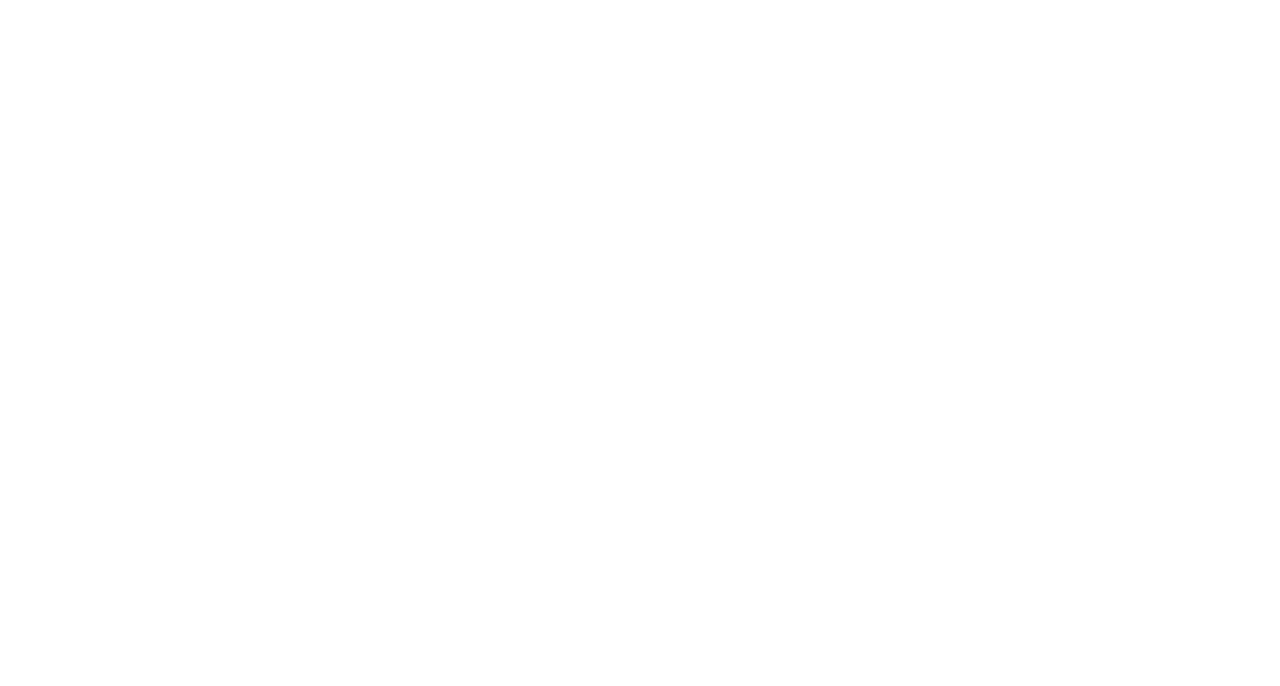
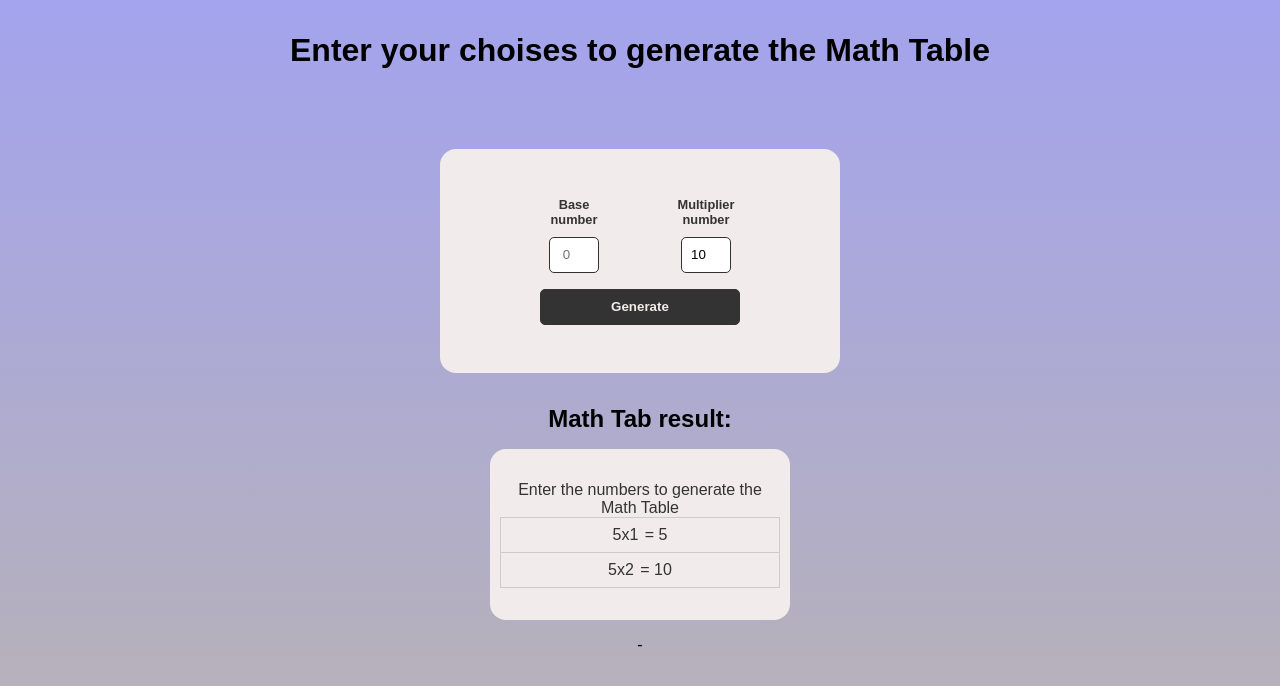
Before and after one commit to andrelbaptista/PROJECT-MATH-TABLE, a plain HTML site: page index.html in a window 1280 px wide. Drawn offline with Linux system fonts and the light colour scheme.

Commit message:
project html and css first round

```diff
--- a/css/styles.css
+++ b/css/styles.css
@@ -0,0 +1,110 @@
+@charset "UTF-8";
+
+* {
+    margin: 0;
+    padding: 0;
+    box-sizing: border-box;
+}
+
+:root {
+    --font1:Arial, Helvetica, sans-serif;
+    --color1: #a3a3ee;
+    --color2: #b9b3b3;
+    --color3: #f1ebeb;
+    --color4: #333;
+    --color5: #ccc;
+}
+
+body {
+    font-family: var(--font1);
+    text-align: center;
+    min-height: 100vh;
+    padding: 2rem;
+    background: linear-gradient(180deg, var(--color1) 0%, var(--color2) 98%);
+}
+
+header h1 {
+    margin-bottom: 5rem;
+}
+
+#table-form {
+    display: flex;
+    justify-content: center;
+    align-items: center;
+    flex-wrap: wrap;
+    margin: 2rem auto;
+    max-width: 400px;
+    padding: 3rem;
+    background-color: var(--color3);
+    border-radius: 1rem;
+    color: var(--color4);
+}
+
+.form-control {
+    display: flex;
+    flex-direction: column;
+    align-items: center;
+    width: 100px;
+    margin: 0 1rem;
+}
+
+.form-control label {
+    margin-bottom: .6rem;
+    font-size: .8rem;
+    font-weight: bold;
+    width: 60px;
+
+}
+
+.form-control input {
+    margin-bottom: 1rem;
+    flex: 1;
+    padding: .6rem .4rem;
+    border: 1px solid var(--color4);
+    width: 50px;
+    border-radius: 5px;
+    text-align: center;
+}
+
+#table-form input[type="submit"] {
+    max-height: 50px;
+    padding: .6rem 1.2rem;
+    width: 200px;
+    color: var(--color3);
+    background-color: var(--color4);
+    border: 1px solid var(--color4);
+    border-radius: 5px;
+    cursor: pointer;
+    font-weight: bold;
+}
+
+#table-result {
+    display: flex;
+    flex-direction: column;
+    align-items: center;
+    max-width: 300px;
+    margin: 1rem auto;
+    padding: 2rem 1rem;
+    background-color: var(--color3);
+    color: var(--color4);
+    border-radius: 1rem;
+}
+
+#table-operations .row {
+    display: flex;
+    justify-content: center;
+    border: 1px solid var(--color5);
+    border-bottom: none;
+    padding: .5rem;
+    width: 280px;
+}
+
+#table-operations .row:last-child{
+    border-bottom: 1px solid var(--color5);
+}
+
+#table-operations .result{
+
+    margin-left: .4rem;
+
+}
--- a/index.html
+++ b/index.html
@@ -1,13 +1,47 @@
 <!DOCTYPE html>
 <html lang="en">
-<head>
-    <meta charset="UTF-8">
-    <meta name="viewport" content="width=device-width, initial-scale=1.0">
+  <head>
+    <meta charset="UTF-8" />
+    <meta name="viewport" content="width=device-width, initial-scale=1.0" />
     <title>Project Math Table</title>
-    <link rel="stylesheet" href="css/styles.css">
+    <link rel="stylesheet" href="css/styles.css" />
     <script src="js/scripts.js" defer></script>
-</head>
-<body>
-
-</body>
+  </head>
+  <body>
+    <header>
+        <h1>Enter your choises to generate the Math Table</h1>
+    </header>
+    <main>
+      <section>
+          <form id="table-form">
+            <div class="form-control">
+              <label for="base">Base number</label>
+              <input type="number" name="base" id="base" placeholder="0" />
+            </div>
+            <div class="form-control">
+              <label for="multiplier">Multiplier number</label>
+              <input type="number" name="multiplier" id="multiplier" value="10" />
+            </div>
+            <input type="submit" value="Generate">
+          </form>
+      </section>
+      <section>
+          <h2>Math Tab result: <span></span></h2>
+          <div id="table-result">
+              <div id="table-operations">
+                  <p>Enter the numbers to generate the Math Table</p>
+                  <div class="row">
+                    <div class="operation">5x1</div>
+                    <div class="result">= 5</div>
+                  </div>
+                  <div class="row">
+                    <div class="operation">5x2</div>
+                    <div class="result">= 10</div>
+                  </div>
+              </div>
+          </div>
+      </section>
+    </main>
+  </body>
 </html>
+-
```
